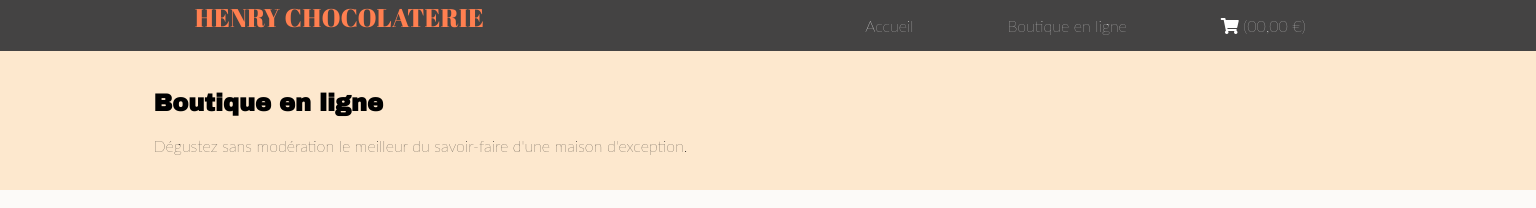
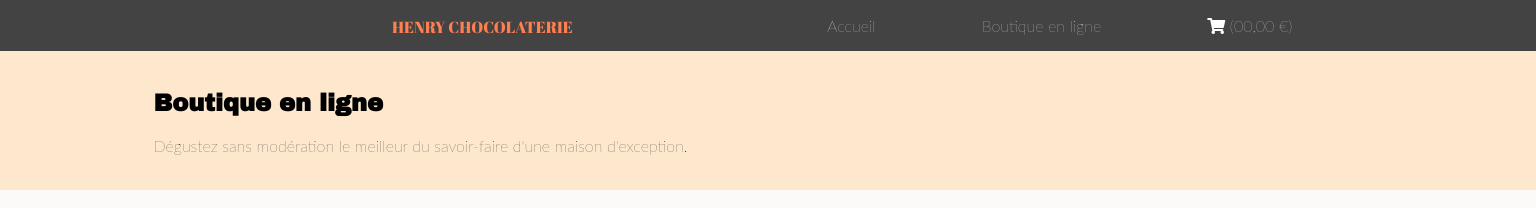
Before and after one commit to Pao-La-CCC/Site-Vitrine-Henry-Chocolaterie, a plain HTML site: page store.html in a window 1536 px wide. Shown: the top 208 px of the page. Drawn offline with Linux system fonts and the light colour scheme; a web font is replaced by a local one.

Commit message:
Add files via upload

```diff
--- a/CSS/store.css
+++ b/CSS/store.css
@@ -11,48 +11,36 @@ h1, h2, h3, h4, h5, h6 {
     font-family: 'Archivo Black', sans-serif;
 }
 
+
 header{
-    display: flex;
-    justify-content: center;
     background-color: rgb(68, 67, 67);
-}
-nav {
-    display: flex;
-    flex-direction: row;
-    width: 80%;
+    margin: 0 auto;
+
 }
 
+
+
 .logo{
+    padding: 1em;
     font-family: 'Abril Fatface', serif;
     color: coral;
-    font-size: 1.6em;
-
+    text-align: center;
 }
 
 ul{
     width: 100%;
-    height: 3.20em;
     margin: 0;
-    display: flex;
-    flex-flow: row wrap;
-    justify-content: flex-end;
-    list-style: none;
-}
-
-
-
-li {
-    list-style : none;
-    align-items :stretch;
-    margin-left: 1.2px;
+    padding: 0;
 
 }
 
-li:nth-of-type(1) {flex-grow: 6;}
-li:nth-of-type(2) {flex-grow: 1;}
-li:nth-of-type(3) {flex-grow: 1;}
-li:nth-of-type(4) {flex-grow: 1;}
+li {
 
+    list-style : none;
+    align-items :stretch;
+
+
+}
 
 
 li a:hover {
@@ -64,7 +52,9 @@ li a {
     color: white;
     text-decoration: none;
     display: block;
+
 }
+
 
 p{
     font-size: 1em;
@@ -113,8 +103,8 @@ p{
 
 
 .img-fit-div{
-    width: 300px;
-    height:200px;
+    width: 360px;
+    height:330px;
 }
 
 .img-fit-div img{
@@ -143,7 +133,7 @@ p{
 .store-cards{
     margin: 0 auto;
     height: auto;
-    width: 300px;
+    width: 360px;
     display: flex;
     flex-direction: column;
     align-items: flex-end;
@@ -171,7 +161,7 @@ p{
 
 
 .cds-text{
-    height: 220px;
+    height: 200px;
     background-color: rgb(247, 244, 244);
     width: 100%;
 }
@@ -216,3 +206,103 @@ p{
     border: 0.12em solid  black;
 
 }
+
+
+
+
+
+@media only screen and (min-width: 650px) and (max-width : 1999px) {
+
+
+
+    header{
+        background-color: rgb(68, 67, 67);
+    }
+
+    nav{
+        background-color: rgb(68, 67, 67);
+
+    }
+
+
+
+    .logo{
+        padding: 1em;
+        font-family: 'Abril Fatface', serif;
+        color: coral;
+    }
+
+    ul{
+
+        width: 100%;
+        height: 3.20em;
+        margin: 0;
+        display: flex;
+        flex-flow: row wrap;
+        justify-content: flex-end;
+        list-style: none;
+    }
+
+    li:nth-of-type(1) {flex-grow: 3;}
+    li:nth-of-type(2) {flex-grow: 1;}
+    li:nth-of-type(3) {flex-grow: 1;}
+    li:nth-of-type(4) {flex-grow: 1;}
+
+
+
+
+
+
+}
+
+
+
+@media only screen and (min-width : 1440px) {
+
+
+    header{
+        background-color: rgb(68, 67, 67);
+        display: flex;
+        justify-content: center;
+
+    }
+
+    nav {
+        width: 80%;
+        display: flex;
+        flex-direction: row;
+    }
+
+    ul{
+        width: 100%;
+        height: 3.20em;
+        margin: 0;
+        display: flex;
+        flex-flow: row wrap;
+        justify-content: flex-end;
+        list-style: none;
+    }
+
+    li:nth-of-type(1) {flex-grow: 6;}
+    li:nth-of-type(2) {flex-grow: 1;}
+    li:nth-of-type(3) {flex-grow: 1;}
+    li:nth-of-type(4) {flex-grow: 1;}
+
+    .logo{
+        padding: 1em;
+        font-family: 'Abril Fatface', serif;
+        color: coral;
+    }
+
+    li a {
+        padding: 1em;
+        color: white;
+        text-decoration: none;
+        display: block;
+    }
+
+
+
+
+
+}
```
